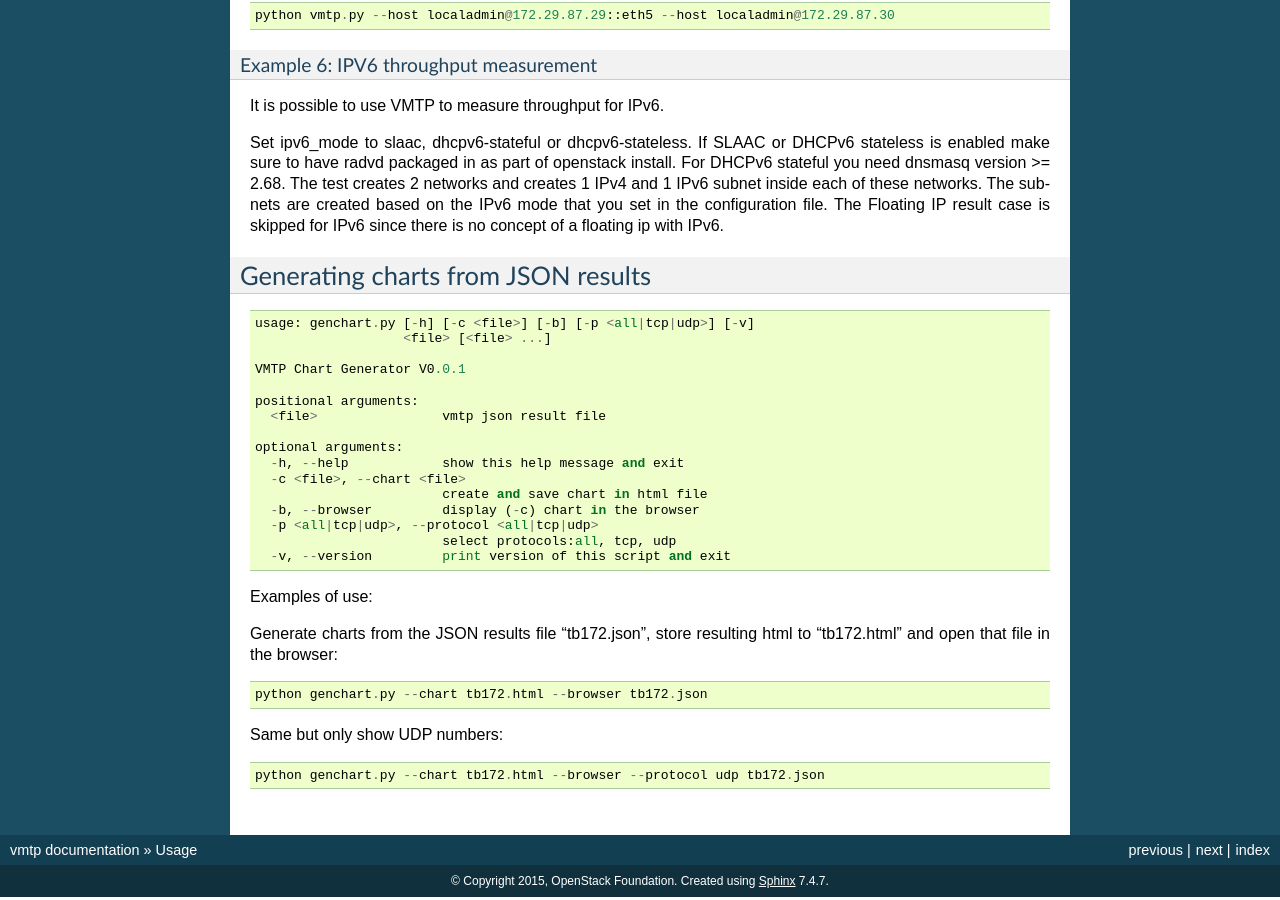
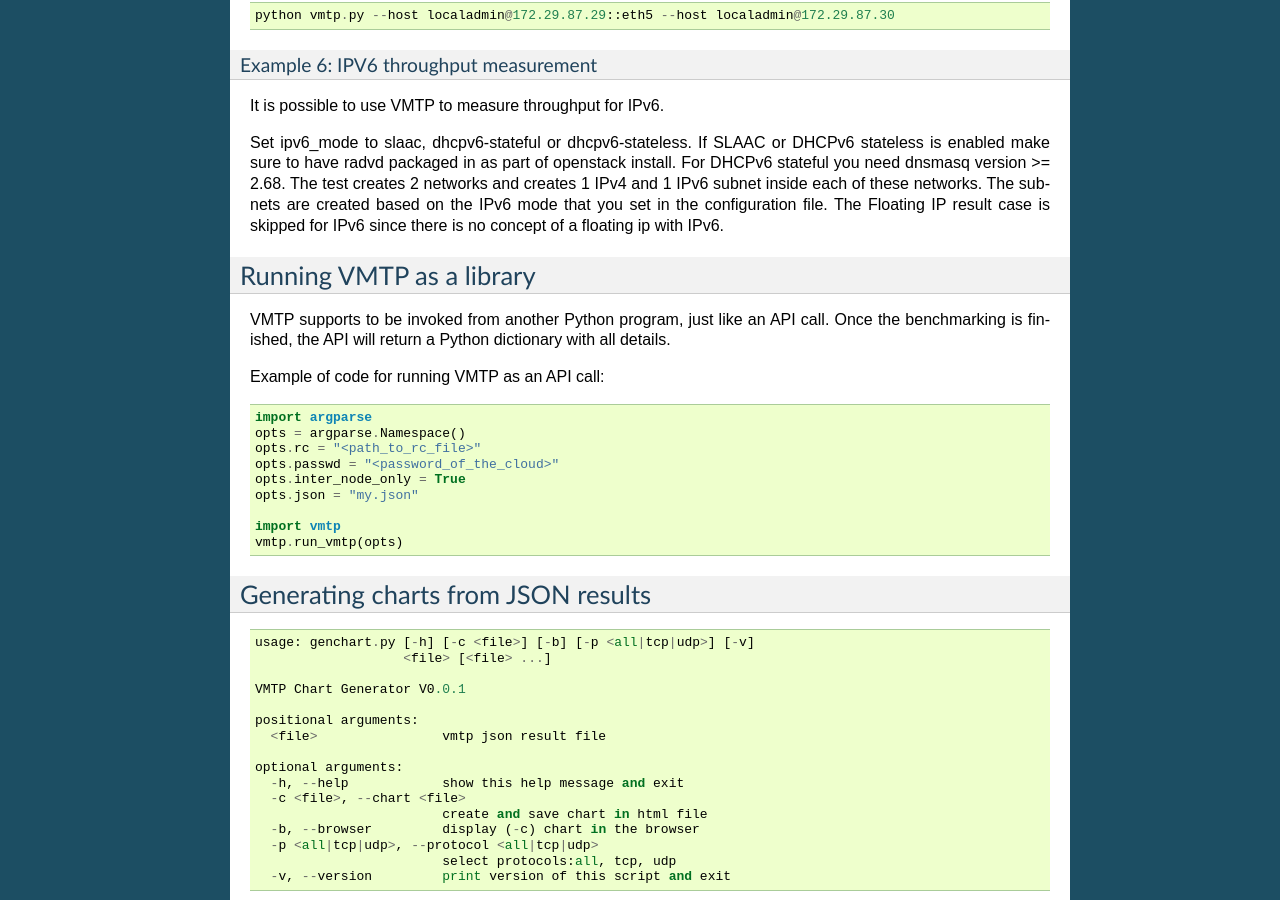
Before and after one commit to openstack-archive/vmtp, a Sphinx documentation site: the page built from doc/source/usage.rst, in a window 1280 px wide and 900 px high, scrolled down 5329 px. Built offline with Sphinx 7.4.7, drawn with Linux system fonts in a browser that asks for light colours; pages that are not in the unit, such as notebooks, are missing from menus; the version number could not be read and is left out; some of the changed text lies outside the part shown.

Commit message:
Add support to run VMTP as a library
Change-Id: I6bc95d03bc6f35e2204458ad9f5368f71e424f1b

```diff
--- a/doc/source/usage.rst
+++ b/doc/source/usage.rst
@@ -277,6 +277,24 @@ It is possible to use VMTP to measure throughput for IPv6.
 Set ipv6_mode to slaac, dhcpv6-stateful or dhcpv6-stateless. If SLAAC or DHCPv6 stateless is enabled make sure to have radvd packaged in as part of openstack install. For DHCPv6 stateful you need dnsmasq version >= 2.68. The test creates 2 networks and creates 1 IPv4 and 1 IPv6 subnet inside each of these networks. The subnets are created based on the IPv6 mode that you set in the configuration file. The Floating IP result case is skipped for IPv6 since there is no concept of a floating ip with IPv6.
 
 
+Running VMTP as a library
+-------------------------
+
+VMTP supports to be invoked from another Python program, just like an API call. Once the benchmarking is finished, the API will return a Python dictionary with all details.
+
+Example of code for running VMTP as an API call::
+
+    import argparse
+    opts = argparse.Namespace()
+    opts.rc = "<path_to_rc_file>"
+    opts.passwd = "<password_of_the_cloud>"
+    opts.inter_node_only = True
+    opts.json = "my.json"
+
+    import vmtp
+    vmtp.run_vmtp(opts)
+
+
 Generating charts from JSON results
 -----------------------------------
 
```
Also changed, not shown: 1 other file.
